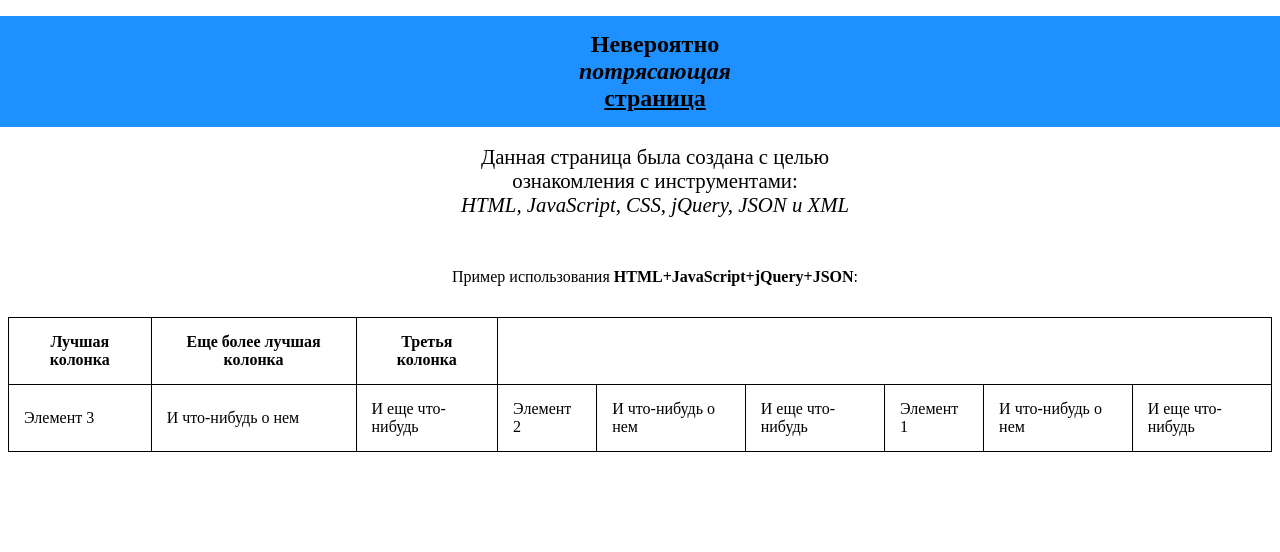
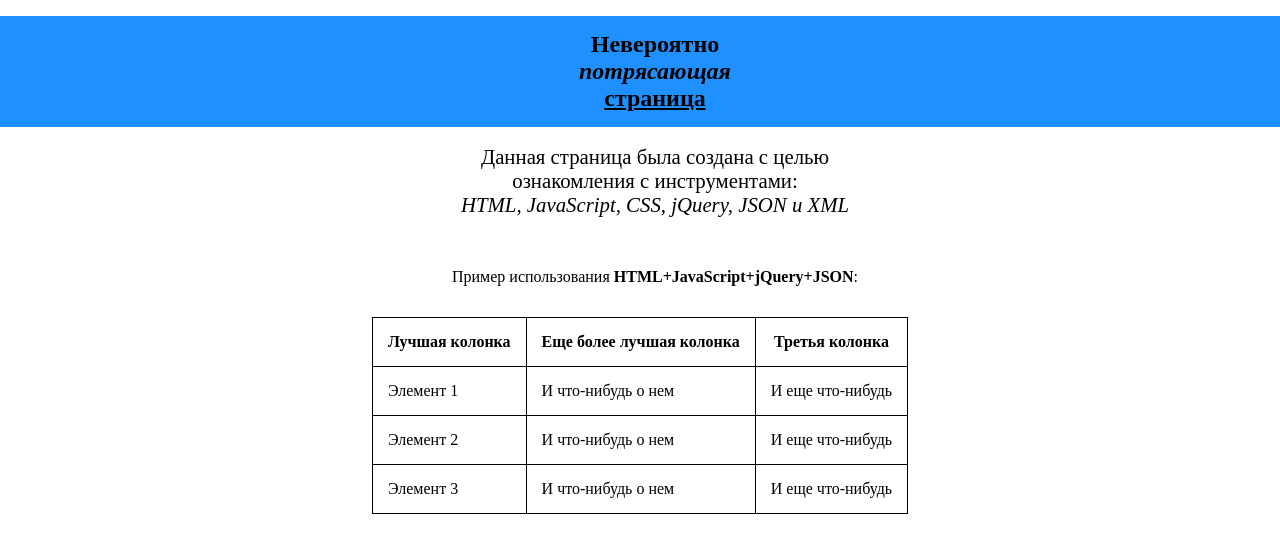
Before and after one commit to stakanich/TestPlayground, a plain HTML site: page index.html in a window 1280 px wide. Shown: the top 552 px of the page. Drawn offline with nearby package versions, Linux system fonts and the light colour scheme.

Commit message:
Update index.html

```diff
--- a/index.html
+++ b/index.html
@@ -16,11 +16,11 @@
 
                         //console.log(json);
                         $.each(json, function() {
-                            var tbl_row = "";
+                            var tbl_row = "<tr>";
                             $.each(this, function(k , v) {
                                 tbl_row += "<td>"+v+"</td>";
                             })
-                            $('#someTable tr:last').after(tbl_row);
+                            $('#someTable tr:last').after(tbl_row + "</tr>");
                         })
 
                 })
```
